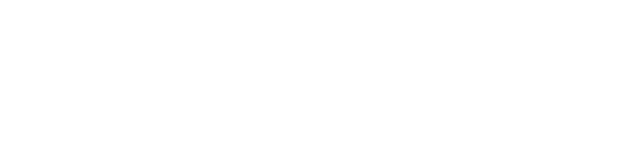
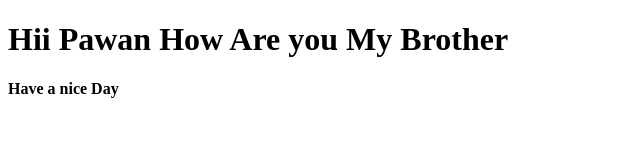
Before and after one commit to nawap07/morning, a plain HTML site: page index.html in a window 1280 px wide. Shown: the whole page, without its empty margins (0-640 px from the left). Drawn offline with Linux system fonts and the light colour scheme.

Commit message:
add h1 and h4

```diff
--- a/index.html
+++ b/index.html
@@ -6,6 +6,7 @@
     <title>Document</title>
 </head>
 <body>
-
+    <h1>Hii Pawan How Are you My Brother</h1>
+    <h4>Have a nice Day</h4>
 </body>
 </html>
```
